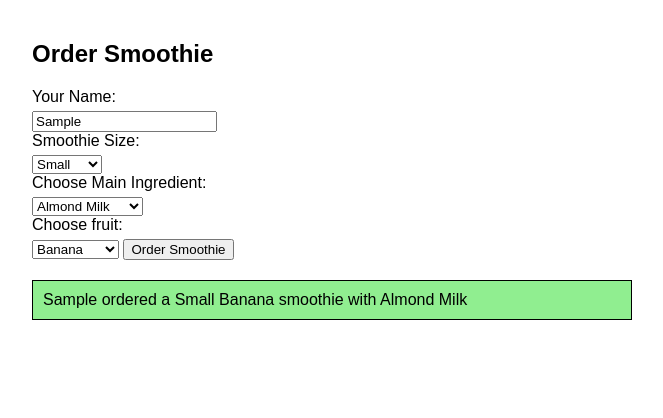
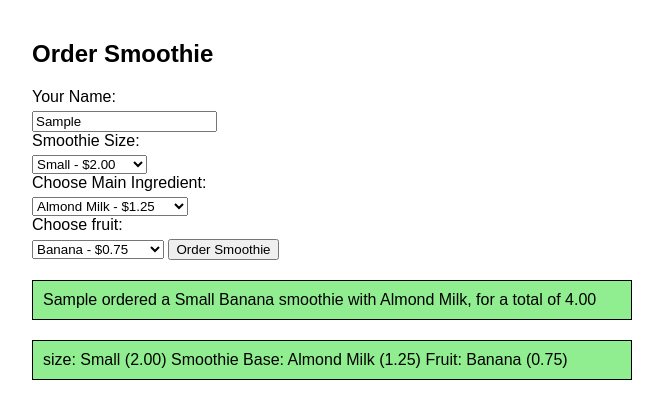
Before and after one commit to YuvalNahshony895/2025SummerClientSideJavaScriptAssignment2, a plain HTML site: page index.html in a window 1280 px wide. Both pictures are taken after typing "Sample" into the empty fields and a click on the button "Order Smoothie". Shown: the whole page, without its empty margins (308-971 px from the left). Drawn offline with Linux system fonts and the light colour scheme.

Commit message:
added pricing and bill

```diff
--- a/index.html
+++ b/index.html
@@ -16,29 +16,30 @@
 
         <label for="size">Smoothie Size:</label>
         <select id="size"required>
-            <option value="Small">Small</option>
-            <option value="Medium">Medium</option>
-            <option value="Large">Large</option>
+            <option value="Small">Small - $2.00</option>
+            <option value="Medium">Medium - $2.50</option>
+            <option value="Large">Large - $3.00</option>
         </select>
 
         <label for="main">Choose Main Ingredient:</label>
         <select id="main">
-            <option value="Almond Milk">Almond Milk</option>
-            <option value="Yogurt">Yogurt</option>
-            <option value="Coconut Water">Coconut Water</option>
-            <option value="Orange Juice">Orange Juice</option>
+            <option value="Almond Milk">Almond Milk - $1.25</option>
+            <option value="Yogurt">Yogurt - $1.00</option>
+            <option value="Coconut Water">Coconut Water - $1.50</option>
+            <option value="Orange Juice">Orange Juice - $1.00</option>
         </select>
 
         <label for="fruit">Choose fruit:</label>
         <select id="fruit">
-            <option value="Banana">Banana</option>
-            <option value="Strawberry">Strawberry</option>
-            <option value="Blueberry">Blueberry</option>
-            <option value="Mango">Mango</option>
+            <option value="Banana">Banana - $0.75</option>
+            <option value="Strawberry">Strawberry - $1.25</option>
+            <option value="Blueberry">Blueberry - $1.50</option>
+            <option value="Mango">Mango - $1.25</option>
         </select>
 
         <button type="submit">Order Smoothie</button>
     </form>
     <p id="result"></p>
+    <p id="bill"></p>
 </body>
 </html>
--- a/script.js
+++ b/script.js
@@ -10,22 +10,71 @@ class Smoothie{
 
 }
 class smoothieOrder extends Smoothie {
-    constructor(name, size, main, fruit){
+    constructor(name, size, main, fruit, sizePrice, mainPrice, fruitPrice, Total){
         super(name, size, main, fruit);
+        this.sizePrice = sizePrice.toFixed(2);
+        this.mainPrice = mainPrice.toFixed(2);
+        this.fruitPrice = fruitPrice.toFixed(2);
+        this.Total = Total;
+        this.formattedTotal = this.Total.toFixed(2);
     }
     description(){
-        return `${this.name} ordered a ${this.size} ${this.fruit} smoothie with ${this.main}`;
+        return `${this.name} ordered a ${this.size} ${this.fruit} smoothie with ${this.main}, for a total of ${this.formattedTotal}`;
+    };
+    bill(){
+        return `size: ${this.size} (${this.sizePrice})\nSmoothie Base: ${this.main} (${this.mainPrice})\nFruit: ${this.fruit} (${this.fruitPrice})`;
     };
 }
 
 document.getElementById("smoothieForm").addEventListener('submit', e => {
     e.preventDefault();
 
-    const name = document.getElementById("name").value;
-    const size = document.getElementById("size").value;
-    const main = document.getElementById("main").value;
-    const fruit = document.getElementById("fruit").value;
+    let name = document.getElementById("name").value;
+    let size = document.getElementById("size").value;
+    let main = document.getElementById("main").value;
+    let fruit = document.getElementById("fruit").value;
+    let sizePrice = 0;
+    let mainPrice = 0;
+    let fruitPrice = 0;
 
-    const order = new smoothieOrder(name, size, main, fruit);
+
+
+    if (size == "Small"){
+        sizePrice = 2;
+    }
+    else if (size == "Medium"){
+        sizePrice = 2.5;
+    }
+    else if (size == "Large"){
+        sizePrice = 3;
+    };
+    if (main == "Almond Milk"){
+        mainPrice = 1.25;
+    }
+    else if (main == "Yogurt"){
+        mainPrice = 1;
+    }
+    else if (main == "Coconut Water"){
+        mainPrice = 1.5;
+    }
+    else if (main == "Orange Juice"){
+        mainPrice = 1;
+    };
+    if (fruit == "Banana"){
+        fruitPrice = 0.75;
+    }
+    else if (fruit == "Strawberry"){
+        fruitPrice = 1.25;
+    }
+    else if (fruit == "Blueberry"){
+        fruitPrice = 1.5;
+    }
+    else if (fruit == "Mango"){
+        fruitPrice = 1.25;
+    };
+    let Total = sizePrice + mainPrice + fruitPrice;
+
+    const order = new smoothieOrder(name, size, main, fruit, sizePrice, mainPrice, fruitPrice, Total);
     document.getElementById("result").textContent = order.description();
+    document.getElementById("bill").textContent = order.bill();
 });
--- a/styles.css
+++ b/styles.css
@@ -15,7 +15,7 @@ label {
     margin-bottom: 5px;
 }
 
-#result {
+p {
     margin-top: 20px;
     padding: 10px;
     border: 1px solid black;
```
